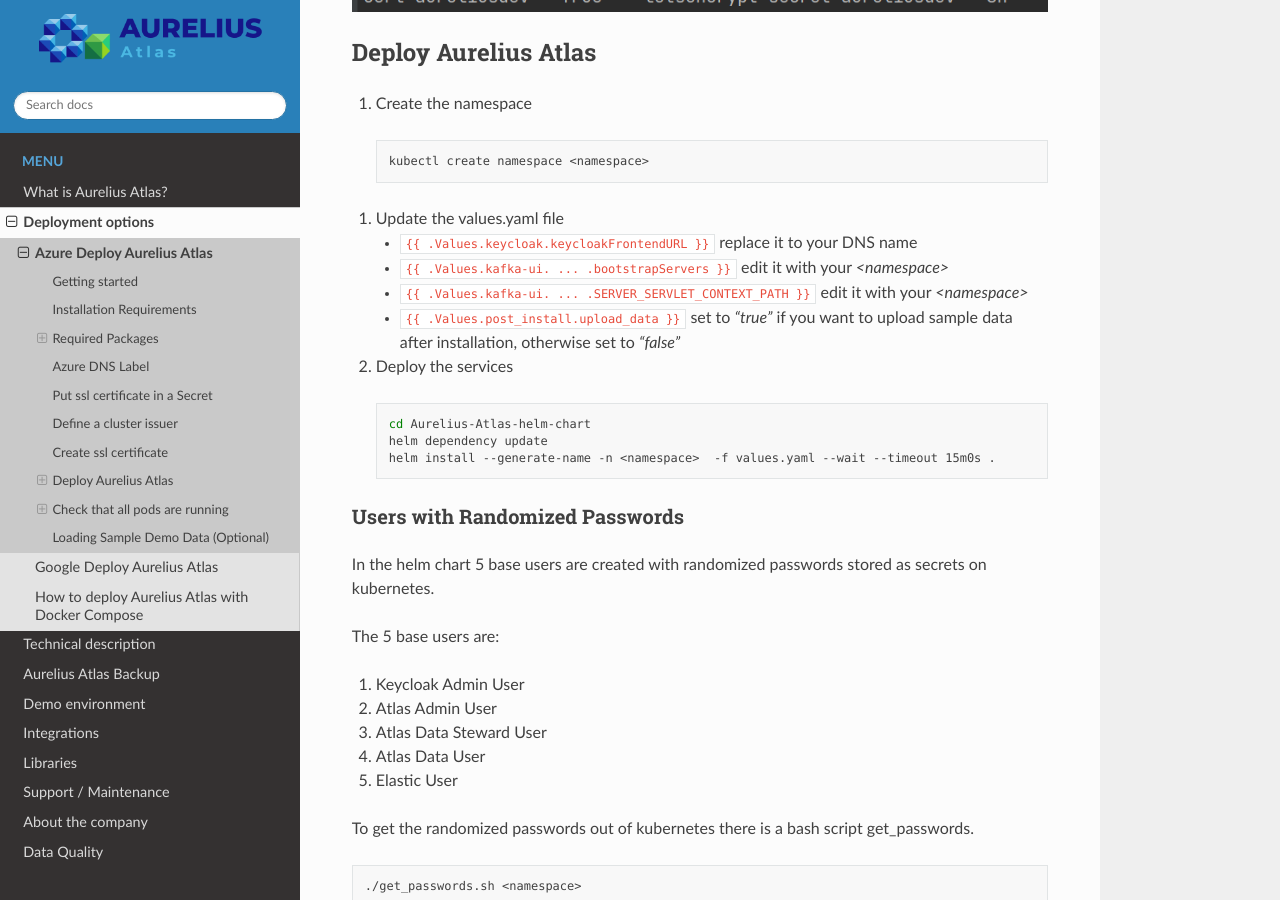
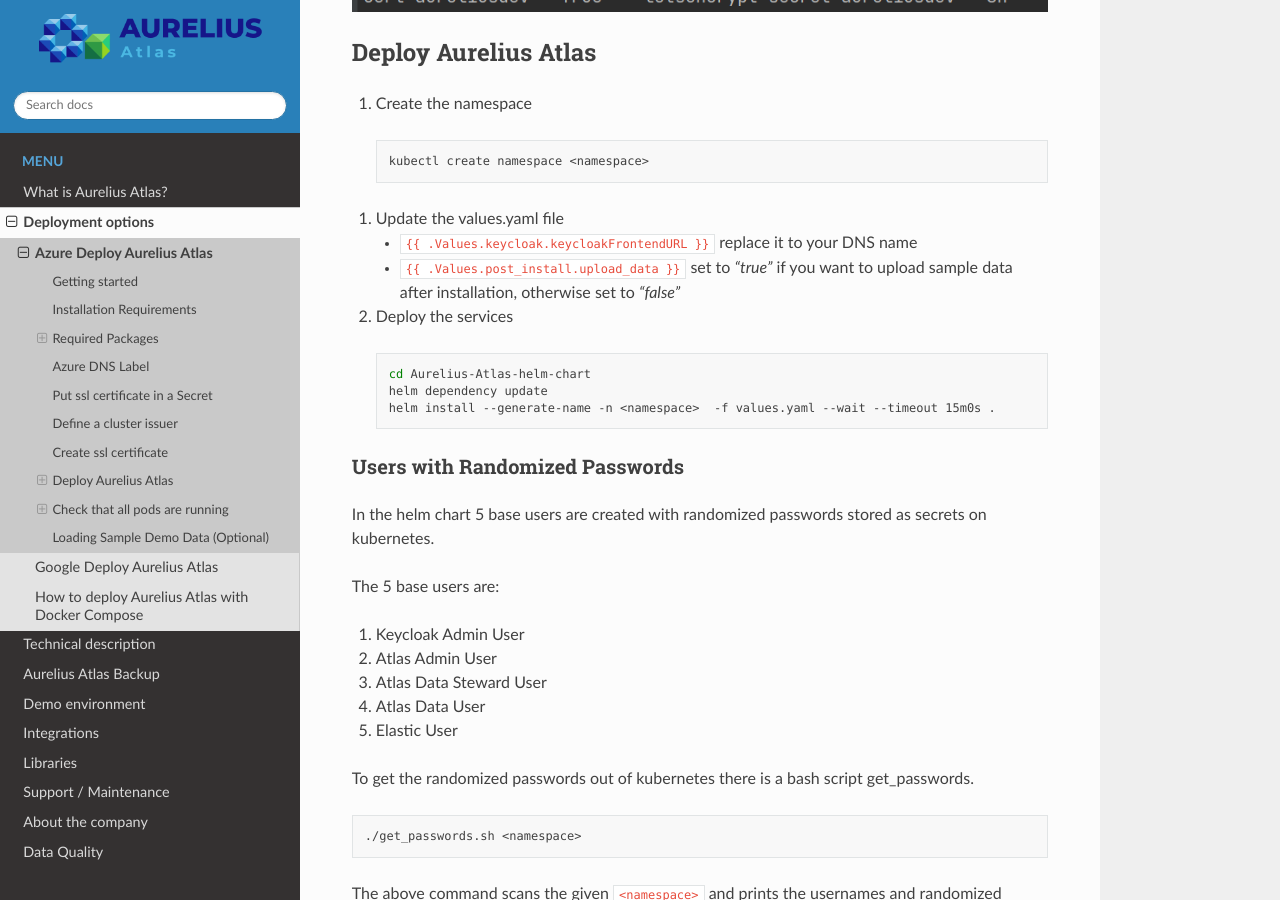
Before and after one commit to aureliusenterprise/doc_technical_manual, a Sphinx documentation site: the page built from DOc/docs/source/Options/Deployment/helm_azure_deployment.rst, in a window 1280 px wide and 900 px high, scrolled down 3643 px. Built offline with Sphinx 7.4.7 and the Read the Docs theme 2.0.0, drawn with Linux system fonts in a browser that asks for light colours; pages that are not in the unit, such as notebooks, are missing from menus.

Commit message:
Remove unused steps

```diff
--- a/DOc/docs/source/Options/Deployment/helm_azure_deployment.rst
+++ b/DOc/docs/source/Options/Deployment/helm_azure_deployment.rst
@@ -189,8 +189,6 @@
 #.  Update the values.yaml file
 
     *   ``{{ .Values.keycloak.keycloakFrontendURL }}`` replace it to your DNS name
-    *   ``{{ .Values.kafka-ui. ... .bootstrapServers }}`` edit it with your `<namespace>`
-    *   ``{{ .Values.kafka-ui. ... .SERVER_SERVLET_CONTEXT_PATH }}`` edit it with your `<namespace>`
     *   ``{{ .Values.post_install.upload_data }}`` set to `"true"` if you want to upload sample data after installation, otherwise set to `"false"`
 
 #.  Deploy the services
--- a/DOc/docs/source/Options/Deployment/helm_google_deployment.rst
+++ b/DOc/docs/source/Options/Deployment/helm_google_deployment.rst
@@ -201,8 +201,6 @@
 #. Update the values.yaml file
 
    - ``{{ .Values.keycloak.keycloakFrontendURL }}`` replace it to your DNS name
-   - ``{{ .Values.kafka-ui. ... .bootstrapServers }}`` edit it with your `<namespace>`
-   - ``{{ .Values.kafka-ui. ... .SERVER_SERVLET_CONTEXT_PATH }}`` edit it with your `<namespace>`
    - ``{{ .Values.post_install.upload_data }}`` set to `"true"` if you want to upload sample data after installation, otherwise set to `"false"`
 
 #. Create the namespace
```
